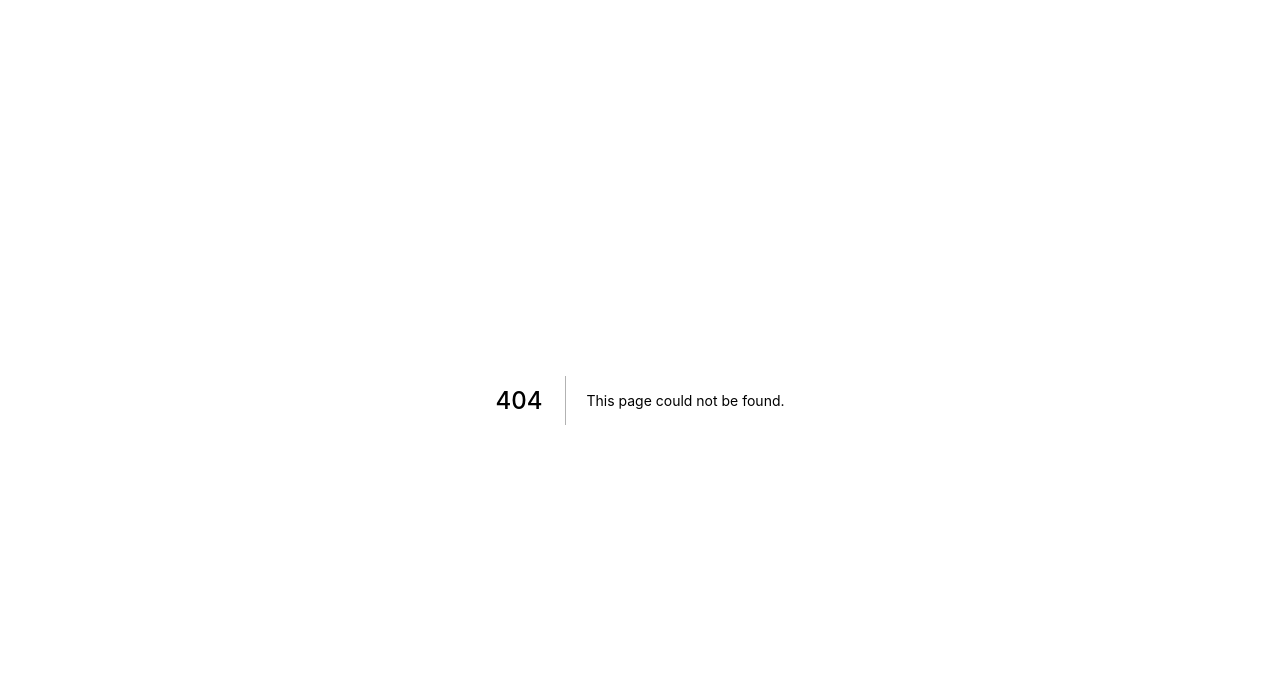
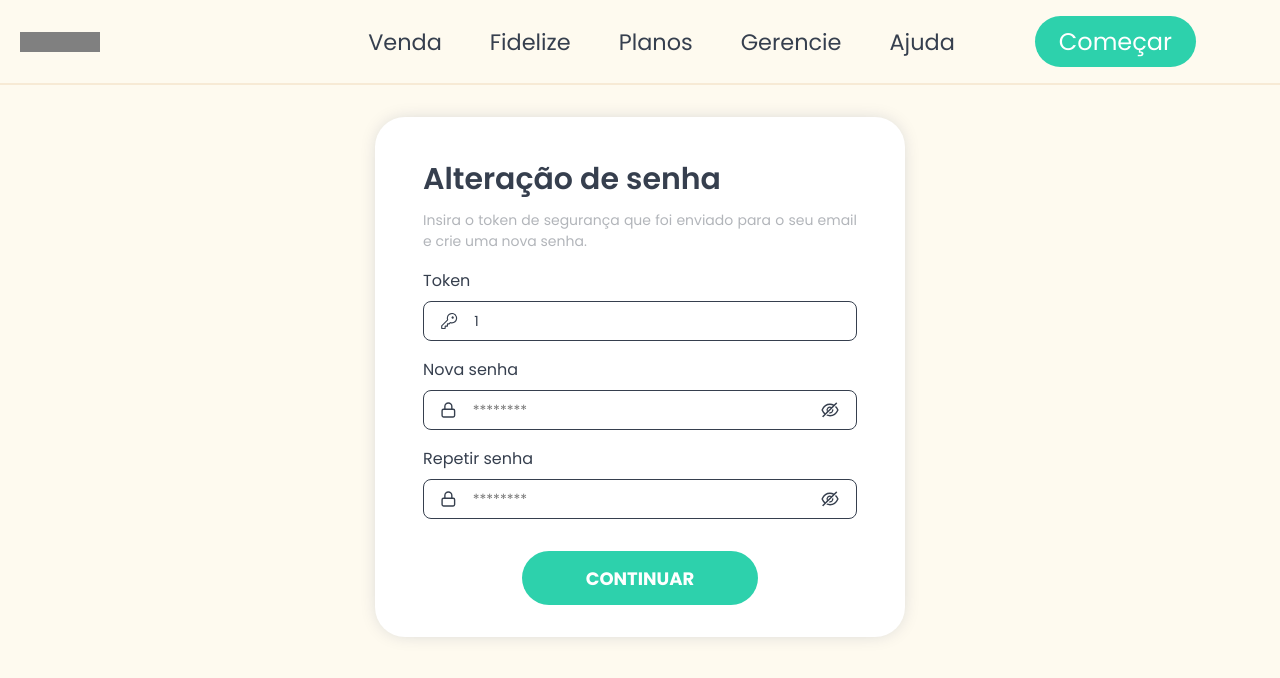
Before and after one commit to VictorCampelo/potty-dashboard, a Next.js app: page /recover/token/1 in a window 1280 px wide. Before the commit this address had no page. Shown: the top 678 px of the page. Built offline with nearby package versions, Linux system fonts and the light colour scheme.

Commit message:
recover password and fix login

```diff
--- a/src/components/molecules/Input/index.tsx
+++ b/src/components/molecules/Input/index.tsx
@@ -35,7 +35,7 @@ export const Input = ({
         {error && textError && <span>{textError}</span> }
       </section>
 
-      <label className="inputContainter">
+      <div className="inputContainter">
 
         { !!icon && icon }
 
@@ -59,7 +59,7 @@ export const Input = ({
           />
           )
         )}
-      </label>
+      </div>
     </Container>
   )
 }
--- a/src/contexts/AuthContext.tsx
+++ b/src/contexts/AuthContext.tsx
@@ -82,7 +82,7 @@ export function AuthProvider({ children }: AuthProviderProps) {
     setCookie(undefined, 'ultimo.auth.token', token, {
       maxAge: 60 * 60 * 24 * 30, // 1 month
       path: '/',
-      secure: true,
+      // secure: true,
     });
 
     setUser({
--- a/src/pages/login/index.tsx
+++ b/src/pages/login/index.tsx
@@ -31,7 +31,7 @@ const Login = () => {
 
       console.log(res);
 
-      Router.push('/shopkeeper')
+      Router.push('/shopkeeper');
 
     } catch (e) {
       console.log(e);
--- a/src/pages/recover/token.tsx
+++ b/src/pages/recover/token/[id].tsx
@@ -1,21 +1,38 @@
-import Header from "../../components/molecules/Header";
+import Header from "../../../components/molecules/Header";
 import Link from "next/link";
 import Head from "next/head";
-import { Container, Wrapper } from "../../styles/pages/preLogin";
+import { Container, Wrapper } from "../../../styles/pages/preLogin";
 
 import { VscKey } from 'react-icons/vsc';
 import { FiLock } from 'react-icons/fi';
-import { Input } from "../../components/molecules/Input";
-import { Button } from "../../components/atoms/Button";
-import { FaFacebook } from 'react-icons/fa';
-import { AiFillGoogleCircle } from 'react-icons/ai';
+import { Input } from "../../../components/molecules/Input";
+import { Button } from "../../../components/atoms/Button";
 import { useRouter } from "next/router";
+import { useState } from "react";
+import { recoverPasswordConfirmation } from "../../../services/auth.services";
 
 const SendTokenRegister = () => {
   const router = useRouter()
+  const [password, setPassword] = useState('');
+  const [passwordConfirmation, setPasswordConfirmation] = useState('');
+  const [token, setToken] = useState(router.query.id as string);
 
-  function handleRegister(e: React.FormEvent<HTMLFormElement>) {
+  async function handleRegister(e: React.FormEvent<HTMLFormElement>) {
     e.preventDefault();
+
+    const body = {
+      password,
+      passwordConfirmation,
+      token
+    }
+
+    try {
+      const res = await recoverPasswordConfirmation(body);
+
+      router.push('/login')
+    } catch (e) {
+      console.error(e)
+    }
 
     router.push('/login')
   }
@@ -36,12 +53,16 @@ const SendTokenRegister = () => {
 
           <div className="inputContainer">
             <Input
+              value={token}
+              onChange={e => setToken(e.target.value)}
               label="Token"
               placeholder="12345"
               icon={<VscKey size={20} color="var(--black-800);" />}
-            />
+              />
 
             <Input
+              value={password}
+              onChange={e => setPassword(e.target.value)}
               label="Nova senha"
               placeholder="********"
               password
@@ -49,6 +70,8 @@ const SendTokenRegister = () => {
             />
 
             <Input
+              value={passwordConfirmation}
+              onChange={e => setPasswordConfirmation(e.target.value)}
               label="Repetir senha"
               placeholder="********"
               password
--- a/src/services/api.ts
+++ b/src/services/api.ts
@@ -7,7 +7,7 @@ export function setupApiClient(ctx = undefined) {
   let cookies = parseCookies(ctx);
 
   const api = axios.create({
-    baseURL: 'http://localhost:8080',
+    baseURL: 'http://f631-2804-28c8-8211-8140-e122-f398-e743-1d5a.ngrok.io/',
     headers: {
       'Content-Type': 'application/json',
       authorization: `Bearer ${cookies['atrium.auth.token']}`
--- a/src/services/auth.services.ts
+++ b/src/services/auth.services.ts
@@ -13,6 +13,12 @@ type loginUserType = {
 	"password": string
 }
 
+type recoverPasswordConfirmation = {
+  token: string;
+  password: string;
+	passwordConfirmation: string;
+}
+
 export async function signUp(data: createUserType){
   const res = await api.post('/auth/signup', data);
   return res
@@ -22,3 +28,16 @@ export async function loginUser(data: loginUserType) {
   const res = await api.post('/auth/signin', data);
   return res
 }
+
+export async function recoverPassword(email: string) {
+  const res = await api.post('/auth/send-recover-email', { email })
+  return res
+}
+
+export async function recoverPasswordConfirmation(data: recoverPasswordConfirmation) {
+  const res = await api.post(`/auth/reset-password/${data.token}`, {
+    password: data.password,
+	  passwordConfirmation: data.passwordConfirmation
+  })
+  return res
+}
```
Also changed, not shown: src/pages/business-register/finish/index.tsx (+3 -4 lines), src/pages/recover/index.tsx (+16 -1 lines).
